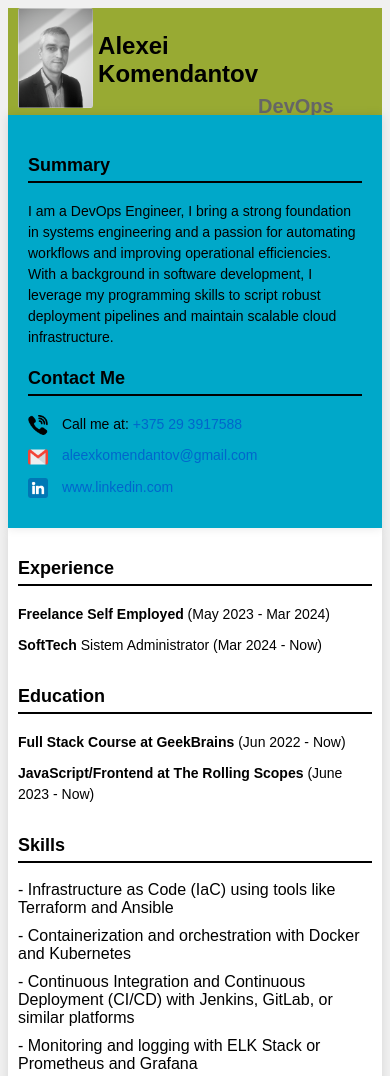
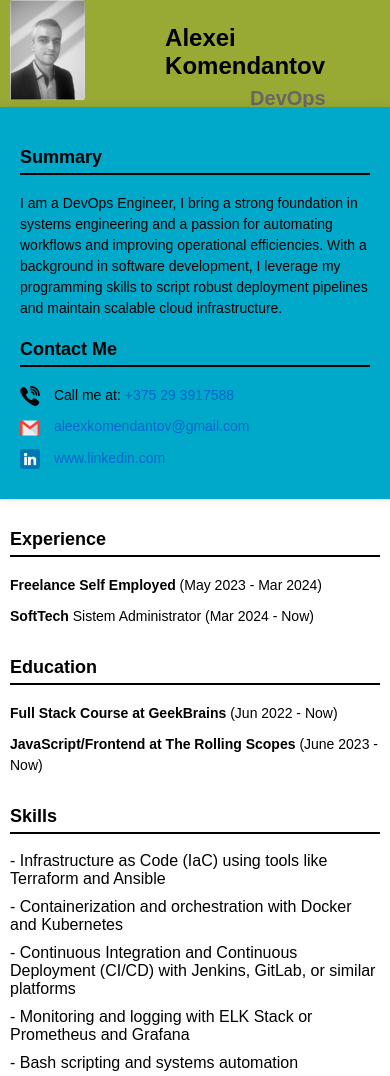
Before and after one commit to AlexKomandanto/CV-DevOps, a plain HTML site: page index.html in a window 390 px wide. Shown: the top 1076 px of the page. Drawn offline with Linux system fonts and the light colour scheme.

Commit message:
add media queries

```diff
--- a/css/style.css
+++ b/css/style.css
@@ -3,8 +3,8 @@ body {
     box-sizing: border-box;
     font-family: Arial, sans-serif;
     background-color: #f0f0f0;
-    margin: 0, auto;
-    padding: 0;
+    margin: 0;
+    /* padding: 0; */
     display: flex;
     flex-direction: column;
     height: 100vh;
@@ -164,6 +164,7 @@ a:hover {
 
     .header-text h1 {
         font-size: 24px;
+        margin: 0px 75px;
     }
 
     .header-text h2 {
```
